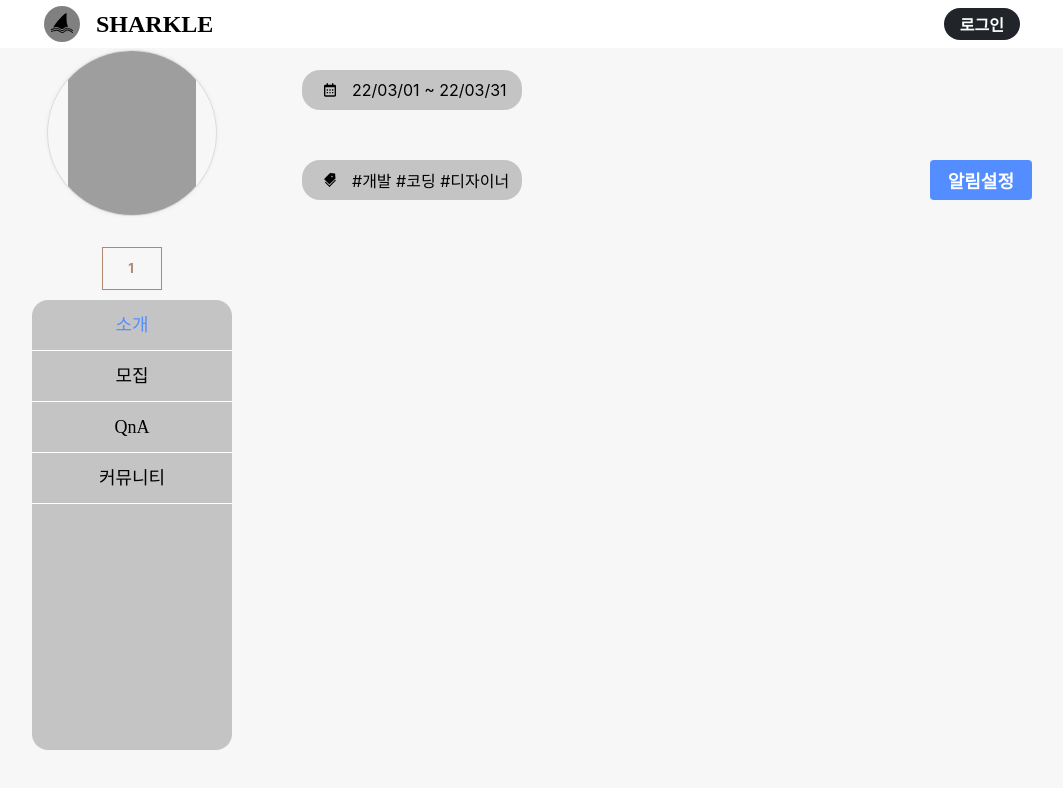
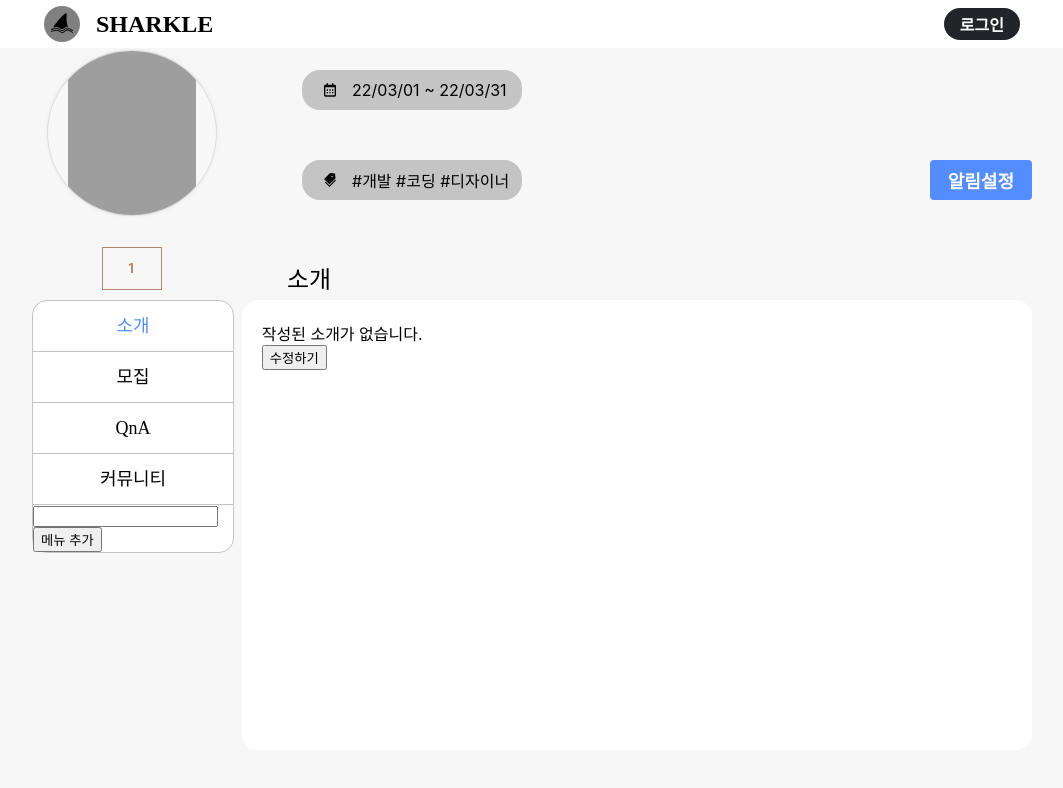
Before and after one commit to wafflestudio/sharkle-web, a React (Create React App) app: page /circle/1/1 in a window 1280 px wide. Both pictures are taken after a click on the element "소개". Shown: the top 788 px of the page, without its empty margins (108-1171 px from the left). Built offline with nearby package versions, Linux system fonts and the light colour scheme; no server answers; grey boxes are pictures that could not be loaded; a small style sheet from the web is missing.

Commit message:
circle menu

```diff
--- a/src/Component/ClubPage/ClubPage.js
+++ b/src/Component/ClubPage/ClubPage.js
@@ -2,13 +2,17 @@ import './ClubPage.scss';
 import { BiCalendar, BiSearchAlt2 } from 'react-icons/bi';
 import { AiFillTags } from 'react-icons/ai';
 import { BsPinAngle } from 'react-icons/bs';
-import { useState } from 'react';
+import { useEffect, useState } from 'react';
 import QnAList from './QnA/QnAList/QnAList';
 import Header from '../Header/Header';
 import QnA from './QnA/QnA';
+import Info from './Info/Info';
 import Recruiting from './Recruiting/Recruiting';
 import { useParams } from 'react-router';
 import { useNavigate } from 'react-router';
+import axios from 'axios';
+import { toast } from 'react-toastify';
+import { useSessionContext } from '../../Context/SessionContext';
 
 const tempMenu = [
   {
@@ -33,14 +37,62 @@ const ClubPage = () => {
   const params = useParams();
   const navigate = useNavigate();
 
-  const [menutype, setMenutype] = useState('recruiting');
+  const { accessToken, refreshToken } = useSessionContext();
+
+  const [addMenuName, setAddMenuName] = useState('');
 
   const handleMenu = (item) => {
     navigate(`/circle/${params.circleName}/${item.name}`);
   };
+  const addMenu = () => {
+    //id (6) 임시로 해놓은거 추후 수정 필요
+    if (addMenuName === '') {
+      window.alert('이름이 없습니다.');
+      return;
+    }
+    axios
+      .post(
+        `api/v1/circle/6/board/`,
+        {
+          name: addMenuName,
+        },
+        {
+          headers: {
+            Authentication: refreshToken,
+          },
+        }
+      )
+      .then((response) => {
+        console.log(response);
+      })
+      .catch((error) => {
+        console.log(error);
+      });
+    setAddMenuName('');
+  };
+
+  useEffect(() => {
+    axios
+      .get(`api/v1/circle/${params.circleName}/board/`)
+      .then((response) => {
+        console.log(response.data);
+      })
+      .catch((error) => {
+        console.log(error);
+      });
+  }, []);
 
   const testParam = () => {
     console.log(params);
+    console.log(accessToken);
+    axios
+      .get(`api/v1/circle/${params.circleName}/board/`, {})
+      .then((response) => {
+        console.log(response.data);
+      })
+      .catch((error) => {
+        console.log(error);
+      });
   };
 
   return (
@@ -83,14 +135,17 @@ const ClubPage = () => {
         <div className="content-menu">
           {tempMenu.map((item) => (
             <div
-              className={`content-menu-recruit ${params.boardName === item.name ? 'on' : ''}`}
+              className={`content-menu-box ${params.boardName === item.name ? 'on' : ''}`}
               onClick={() => handleMenu(item)}
               key={item.id}
             >
               <span>{item.name}</span>
             </div>
           ))}
+          <input value={addMenuName} onChange={(e) => setAddMenuName(e.target.value)} />
+          <button onClick={addMenu}>메뉴 추가</button>
         </div>
+        {params.boardName === '소개' && <Info />}
         {params.boardName === '모집' && <Recruiting />}
         {params.boardName === 'QnA' && <QnA />}
       </div>
--- a/src/Component/ClubPage/ClubPage.scss
+++ b/src/Component/ClubPage/ClubPage.scss
@@ -187,9 +187,11 @@
       position: absolute;
       left: 0px;
       width: 200px;
-      height: 100%;
-      background: #C4C4C4;
-      border-radius: 16px;
+      height: auto;
+
+      background: #FFFFFF;
+      border: 1px solid #C4C4C4;
+      border-radius: 15px;
 
       span{
         font-family: Noto Sans KR;
@@ -199,17 +201,17 @@
         line-height: 18px;
       }
 
-      .content-menu-recruit{
+      .content-menu-box{
         position: relative;
         width: 100%;
         height: 50px;
         display: flex;
         justify-content: center;
         align-items: center;
-        border-bottom: 1px solid #FFFFFF;
+        border-bottom: 1px solid #C4C4C4;
         cursor: pointer;
       }
-      .content-menu-recruit.on{
+      .content-menu-box.on{
         color: #538DFF;
         font-weight: bold;
       }
--- /dev/null
+++ b/src/Component/ClubPage/Info/Info.js
@@ -0,0 +1,52 @@
+import { BsPinAngle } from 'react-icons/bs';
+import { BiSearchAlt2 } from 'react-icons/bi';
+import './Info.scss';
+import { useState } from 'react';
+
+const Info = () => {
+  //useEffect로 소개글 있으면 받아오기
+
+  const [loginId, setLoginId] = useState();
+  const [insert, setInsert] = useState(false);
+  const [shorts, setShorts] = useState('작성된 소개가 없습니다.');
+  const [editShorts, setEditShorts] = useState(shorts);
+
+  const insertMode = () => {
+    setInsert(true);
+  };
+  const saveMode = () => {
+    //보낸다음에 res로 다시 받아서 보여주기
+    setShorts(editShorts);
+    setInsert(false);
+  };
+  const cancleMode = () => {
+    setEditShorts(shorts);
+    setInsert(false);
+  };
+
+  return (
+    <div className="content-container">
+      <div className="content-container-bar">
+        <div className="content-container-bar-title">
+          <div className="content-container-bar-title-title">소개</div>
+        </div>
+      </div>
+      <div className="content-container-qna">
+        {insert ? (
+          <div>
+            <input value={editShorts} onChange={(e) => setEditShorts(e.target.value)} />
+            <button onClick={saveMode}>보내기</button>
+            <button onClick={cancleMode}>취소하기</button>
+          </div>
+        ) : (
+          <div>
+            <div>{shorts}</div>
+            <button onClick={insertMode}>수정하기</button>
+          </div>
+        )}
+      </div>
+    </div>
+  );
+};
+
+export default Info;
--- /dev/null
+++ b/src/Component/ClubPage/Info/Info.scss
@@ -0,0 +1,173 @@
+.content-container{
+  position: absolute;
+  display: flex;
+  justify-content: center;
+  left: 210px;
+  width: calc(100% - 210px);
+  height: 100%;
+  background: #FFFFFF;
+  border-radius: 16px;
+  align-items: center;
+
+  .content-container-bar{
+    position: absolute;
+    width: 400px;
+    height: 40px;
+    left: 10px;
+    top:-40px;
+
+    .content-container-bar-title{
+      display: flex;
+      position: absolute;
+      align-items: center;
+      left: 10px;
+      width: 80px;
+      height: 100%;
+
+      .content-container-bar-title-icon{
+        position: relative;
+        width: 20px;
+        height: 20px;
+        transform: scaleX(-1);
+      }
+      .content-container-bar-title-title{
+        position: absolute;
+        left: 25px;
+        font-family: Noto Sans KR;
+        font-style: normal;
+        font-weight: 500;
+        font-size: 24px;
+        line-height: 18px;
+      }
+    }
+
+    .content-container-bar-sort{
+      display: flex;
+      position: absolute;
+      justify-content: right;
+      align-items: center;
+      right: 10px;
+      width: 80px;
+      height: 100%;
+
+      div1{
+        position: absolute;
+        display: flex;
+        justify-content: center;
+        align-items: center;
+        bottom: 0px;
+        right: 216px;
+        width: 70px;
+        height: 70%;
+        background: #C4C4C4;
+        border-radius: 12px 0px 0px 0px;
+        font-weight: 500;
+        font-size: 12px;
+        line-height: 18px;
+      }
+
+      div2{
+        position: absolute;
+        display: flex;
+        justify-content: center;
+        align-items: center;
+        bottom: 0px;
+        right: 144px;
+        width: 70px;
+        height: 70%;
+        background: #C4C4C4;
+        border-radius: 0px 0px 0px 0px;
+        font-weight: 500;
+        font-size: 12px;
+        line-height: 18px;
+      }
+
+      div3{
+        position: absolute;
+        display: flex;
+        justify-content: center;
+        align-items: center;
+        bottom: 0px;
+        right: 72px;
+        width: 70px;
+        height: 70%;
+        background: #C4C4C4;
+        border-radius: 0px 0px 0px 0px;
+        font-weight: 500;
+        font-size: 12px;
+        line-height: 18px;
+      }
+
+      div4{
+        position: absolute;
+        display: flex;
+        justify-content: center;
+        align-items: center;
+        bottom: 0px;
+        right: 0px;
+        width: 70px;
+        height: 70%;
+        background: #C4C4C4;
+        border-radius: 0px 12px 0px 0px;
+        font-weight: 500;
+        font-size: 12px;
+        line-height: 18px;
+      }
+    }
+
+  }
+
+  .content-container-search{
+    position: absolute;
+    width: 300px;
+    height: 40px;
+    right: 5px;
+    top:-45px;
+    display: flex;
+    flex-direction: row;
+    align-items: center;
+    background: #FFFFFF;
+    border: 0.5px solid #C4C4C4;
+    box-sizing: border-box;
+    border-radius: 18px;
+
+    .content-container-search-title{
+      position: absolute;
+      left: 15px;
+      font-family: Noto Sans KR;
+      font-style: normal;
+      font-weight: 500;
+      font-size: 14px;
+      line-height: 18px;
+      display: flex;
+      align-items: center;
+      flex: none;
+      order: 0;
+      flex-grow: 0;
+    }
+
+    .content-container-search-input{
+      position: absolute;
+      left: 50px;
+      height: 1rem;
+      border: none;
+      outline: none;
+    }
+
+    .content-container-search-icon{
+      position: absolute;
+      right: 15px;
+      height: 1rem;
+    }
+  }
+
+  .content-container-qna{
+    position: absolute;
+    padding-top: 20px;
+    height: 95%;
+    width: 95%;
+    display: flex;
+    flex-direction: row;
+    flex-wrap: wrap;
+  }
+}
```
